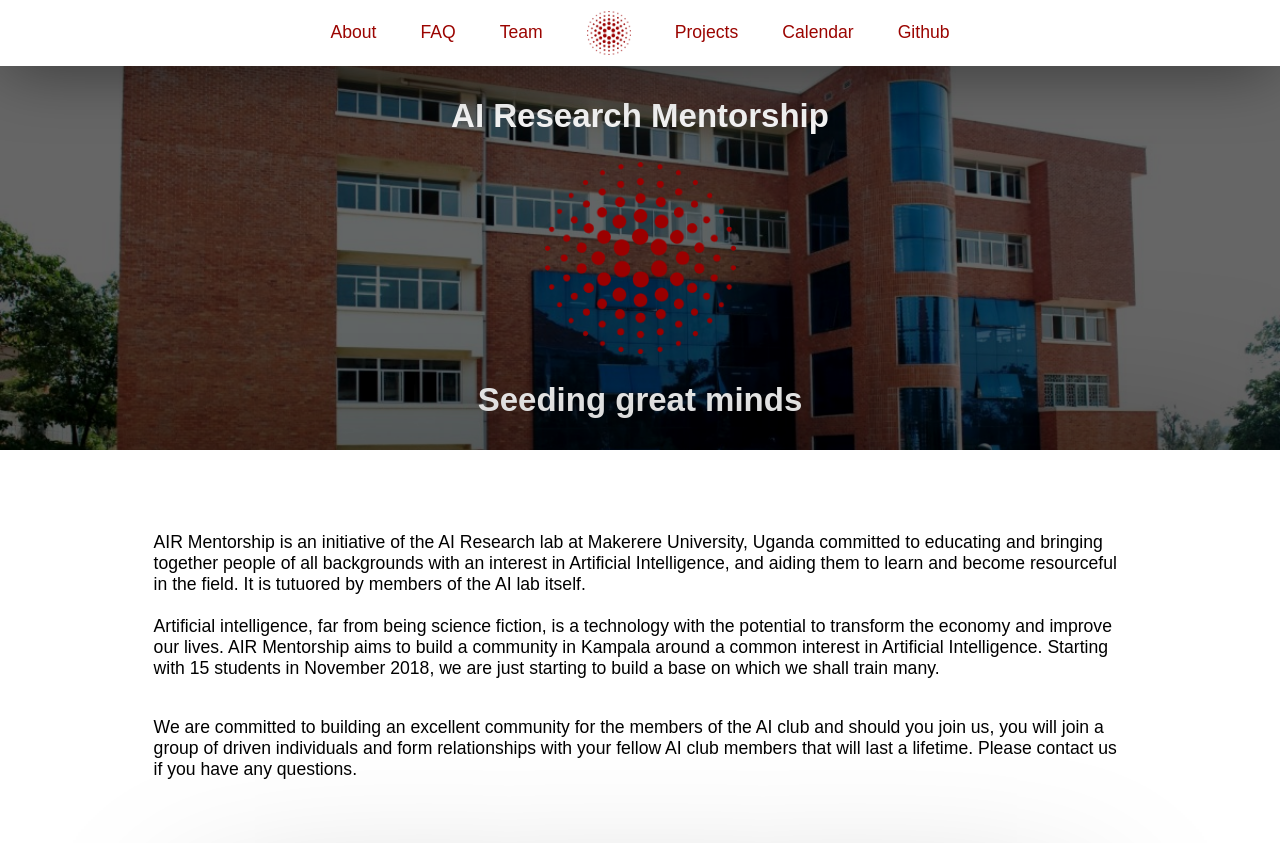
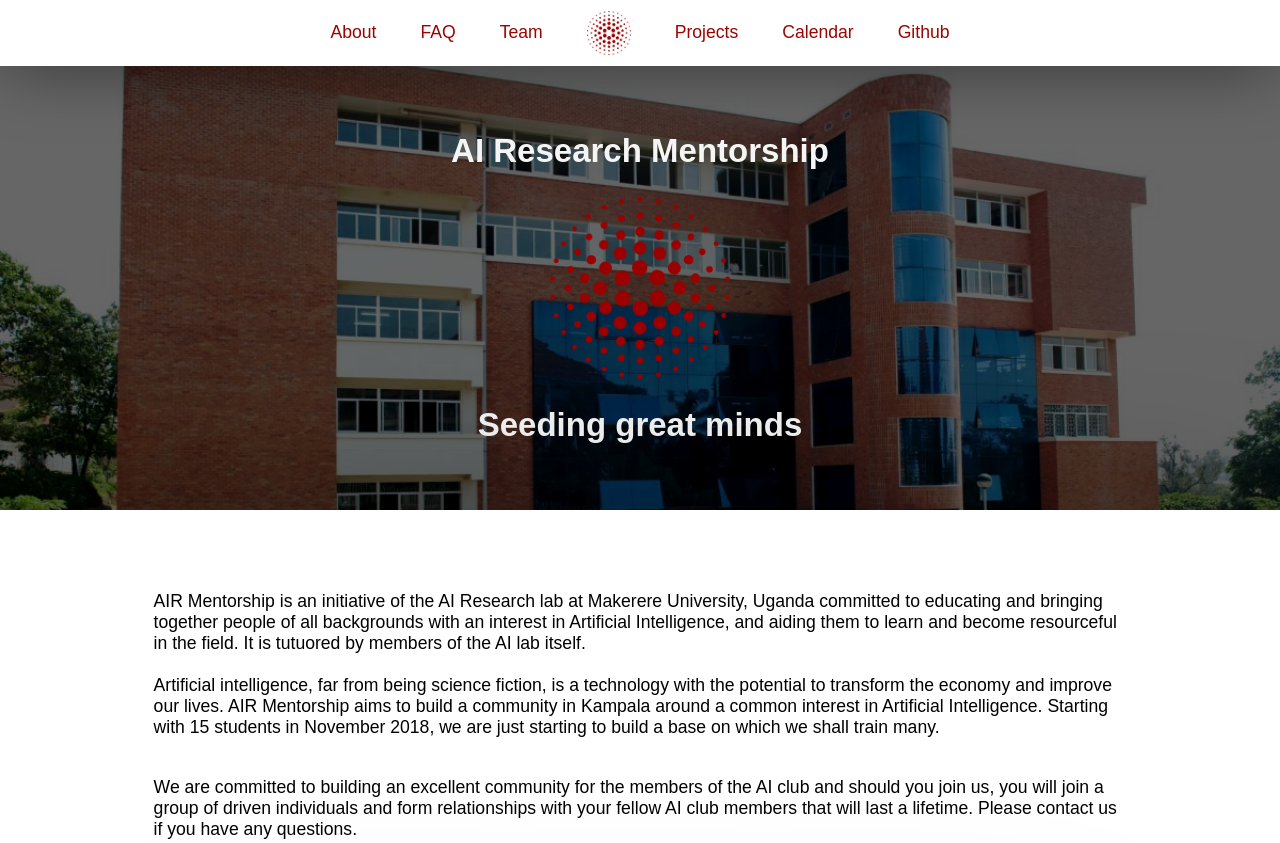
Before and after one commit to airmentorship/airmentorship.github.io, a plain HTML site: page index.html in a window 1280 px wide. Shown: the top 843 px of the page. Drawn offline with Linux system fonts and the light colour scheme; files whose address does not match are found by name; a web font is replaced by a local one.

Commit message:
fix padding

```diff
--- a/css/ai-club.css
+++ b/css/ai-club.css
@@ -65,7 +65,7 @@
 }
 .banner div{
   background: rgba(0,0,0,0.6);
-  padding: 3px;
+  padding: 35px;
   /* margin-bottom: 2px; */
   /* margin-top: 2px; */
 }
```
